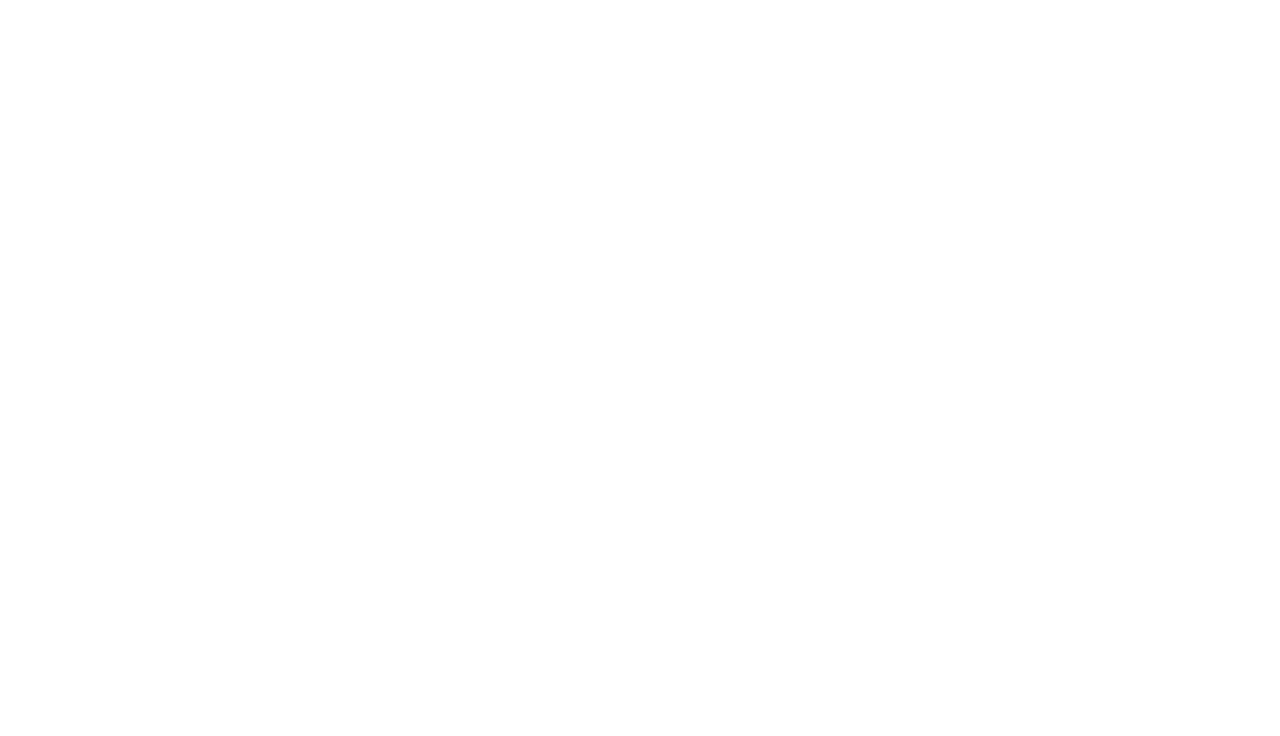
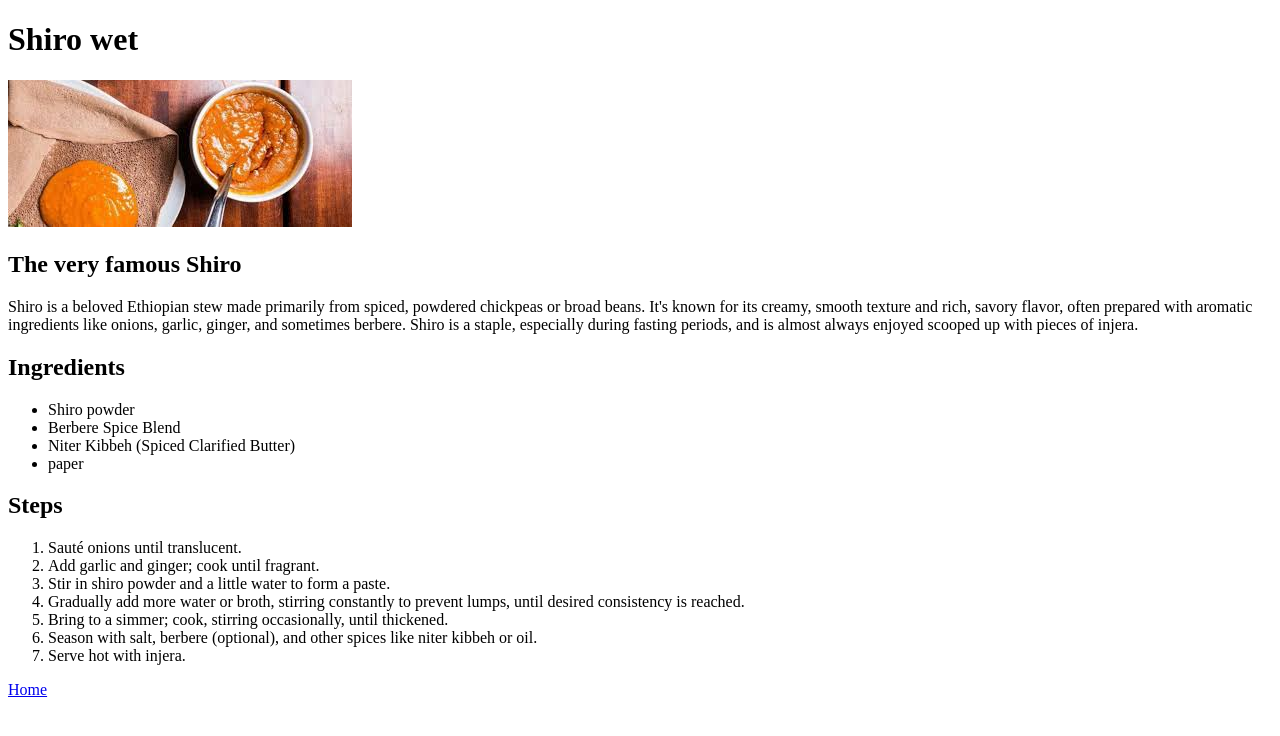
Before and after one commit to elyas-get/odin-recipes, a plain HTML site: page recipes/shiro.html in a window 1280 px wide. Drawn offline with Linux system fonts and the light colour scheme.

Commit message:
second commit of documents

```diff
--- a/recipes/shiro.html
+++ b/recipes/shiro.html
@@ -0,0 +1,41 @@
+<!DOCTYPE html>
+<html lang="en">
+<head>
+    <meta charset="UTF-8">
+    <meta name="viewport" content="width=device-width, initial-scale=1.0">
+    <title>Shirowet</title>
+</head>
+<body>
+    <h1>Shiro wet</h1>
+    <!--adding image of the recipe-->
+    <img src="shiro.jpeg">
+    <!-- short description of the recipe-->
+    <h2>The very famous Shiro</h2>
+    <p>
+        Shiro is a beloved Ethiopian stew made primarily from spiced, powdered chickpeas
+         or broad beans. It's known for its creamy, smooth texture and rich, savory
+          flavor, often prepared with aromatic ingredients like onions, garlic, ginger,
+           and sometimes berbere. Shiro is a staple, especially during fasting periods,
+            and is almost always enjoyed scooped up with pieces of injera.
+    </p>
+    <!--listing ingredients-->
+    <h2>Ingredients</h2>
+    <ul><li>Shiro powder</li>
+        <li>Berbere Spice Blend</li>
+        <li>Niter Kibbeh (Spiced Clarified Butter)</li>
+        <li>paper</li></ul>
+    <!-- explaning the steps to make the recipe-->
+    <h2>Steps</h2>
+        <ol>
+             <li>Sauté onions until translucent.</li>
+             <li>Add garlic and ginger; cook until fragrant.</li>
+             <li>Stir in shiro powder and a little water to form a paste.</li>
+             <li>Gradually add more water or broth, stirring constantly to prevent lumps, until desired consistency is reached.</li>
+             <li>Bring to a simmer; cook, stirring occasionally, until thickened.</li>
+             <li>Season with salt, berbere (optional), and other spices like niter kibbeh or oil.</li>
+             <li>Serve hot with injera.</li>
+        </ol>
+    <!-- link to Home page-->
+    <a href="../index.html">Home</a>
+</body>
+</html>
```
Also changed, not shown: index.html (+6 -2 lines), recipes/dorowet.html (+1 -1 lines), recipes/tibs.html (+1 -1 lines).
